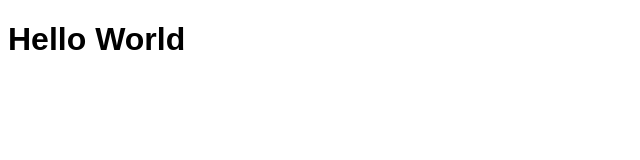
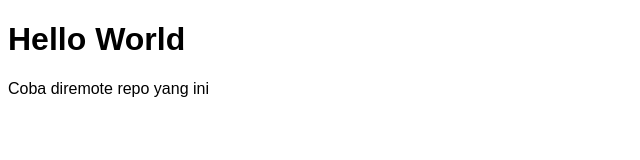
Before and after one commit to sanz-04/sanz-test-repo, a plain HTML site: page index.html in a window 1280 px wide. Shown: the whole page, without its empty margins (0-640 px from the left). Drawn offline with Linux system fonts and the light colour scheme.

Commit message:
menambah paragraf di repo yang ini

```diff
--- a/index.html
+++ b/index.html
@@ -11,5 +11,6 @@
 <body>
     <h1>Hello World</h1>
     <script type="text/javascript" src="script.js"></script>
+    <p> Coba diremote repo yang ini</p>
 </body>
 </html>
```
